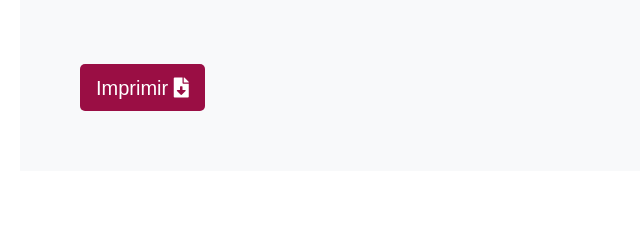
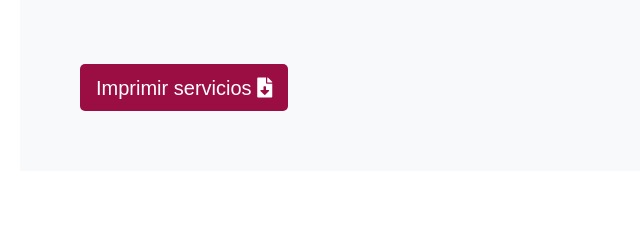
Before and after one commit to RafaRem/paneles, a Django app: template paneles/templates/home/proceso.html in a window 1280 px wide. Shown: the part 448-688 px from the top of the page, without its empty margins (0-640 px from the left). Run offline with Django 3.2, Linux system fonts and the light colour scheme; the template is opened without the code that fills it, so the values that code supplies are empty; parts of the project's set-up code (start-up, migrations or seed data) failed here and were passed over; some libraries are stand-ins or nearby versions; some web fonts are replaced.

Commit message:
nombre boton

```diff
--- a/paneles/templates/home/proceso.html
+++ b/paneles/templates/home/proceso.html
@@ -149,7 +149,9 @@
     </div>
     {% endfor %}
   </div>
-  <button id="btn_pdf" type="button" class="btn color-boton mt-5" style="background-color: #9A0E44;">Imprimir <i class="fas fa-file-download"></i></button>
+  <button id="btn_pdf" type="button" class="btn color-boton mt-5" style="background-color: #9A0E44;">Imprimir servicios <i class="fas fa-file-download"></i></button>
+
+
   {% endif %}
 
 
```
